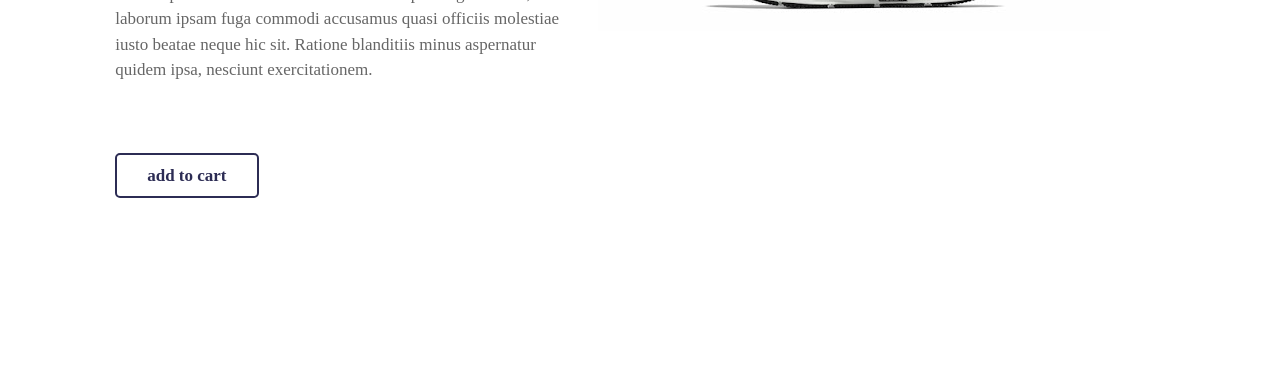
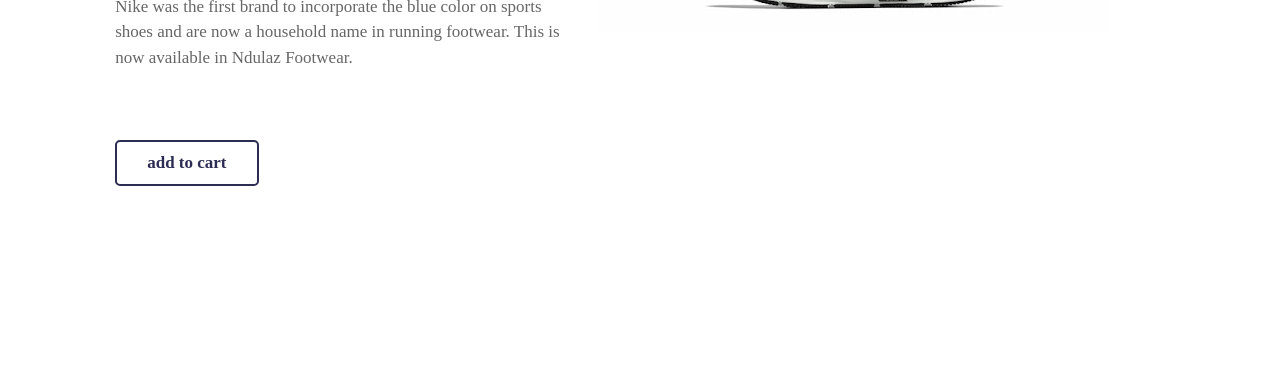
Before and after one commit to andrewnjoguu/ndula-footwear, a plain HTML site: page index.html in a window 1280 px wide. Shown: the part 428-800 px from the top of the page. Drawn offline with nearby package versions, Linux system fonts and the light colour scheme.

```diff
--- a/index.html
+++ b/index.html
@@ -41,7 +41,7 @@
               <div class="content">
                  <span>NIKE BLUE SHOES</span>
                  <h3>NIKE 35 SHOES</h3>
-                 <p>Lorem ipsum dolor sit amet consectetur adipisicing elit. Iure, laborum ipsam fuga commodi accusamus quasi officiis molestiae iusto beatae neque hic sit. Ratione blanditiis minus aspernatur quidem ipsa, nesciunt exercitationem.</p>
+                 <p>Nike was the first brand to incorporate the blue color on sports shoes and are now a household name in running footwear. This is now available in Ndulaz Footwear.</p>
                  <a href="#" class="btn">add to cart</a>
                </div>
                <div class="image">
@@ -56,7 +56,7 @@
              <div class="content">
                 <span>RED NIKE SHOES</span>
                 <h3>NIKE HYBRID SHOES</h3>
-                <p>Lorem ipsum dolor sit amet consectetur adipisicing elit. Iure, laborum ipsam fuga commodi accusamus quasi officiis molestiae iusto beatae neque hic sit. Ratione blanditiis minus aspernatur quidem ipsa, nesciunt exercitationem.</p>
+                <p>The hybrids are a mix of New York creativity having 10 designers from the Bronx work with Nike's top designers to create foot comfort never see before.</p>
                 <a href="#" class="btn">add to cart</a>
               </div>
               <div class="image">
@@ -71,7 +71,7 @@
              <div class="content">
                 <span>BLACK ADIDAS SHOES</span>
                 <h3>THREE STRIPES NATION</h3>
-                <p>Lorem ipsum dolor sit amet consectetur adipisicing elit. Iure, laborum ipsam fuga commodi accusamus quasi officiis molestiae iusto beatae neque hic sit. Ratione blanditiis minus aspernatur quidem ipsa, nesciunt exercitationem.</p>
+                <p>Adidas is not to be left beihind with thir bullish holistic design taking the shoe industry by storm and having the three stripes stay on every piece of the German shoe company.</p>
                 <a href="#" class="btn">add to cart</a>
               </div>
               <div class="image">
```
